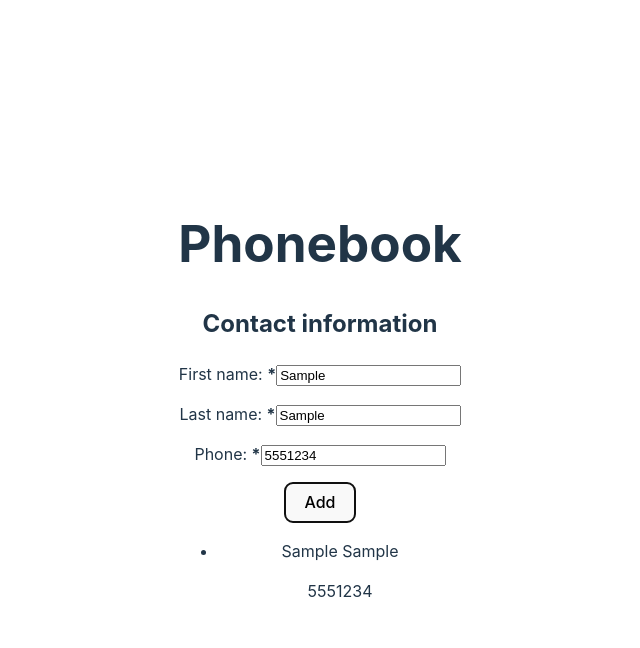
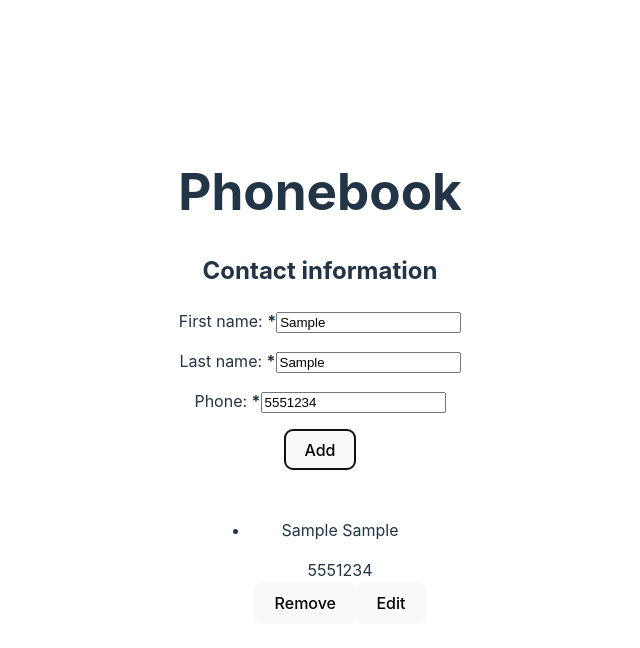
Before and after one commit to mateo-gomez/phonebook-r5, a React (Vite) app: page / in a window 1280 px wide. Both pictures are taken after typing "Sample", "Sample", "5551234" into the empty fields and a click on the button "Add". Shown: the top 648 px of the page, without its empty margins (320-960 px from the left). Built offline with nearby package versions, Linux system fonts and the light colour scheme.

Commit message:
Add contact component

```diff
--- /dev/null
+++ b/src/components/Contact.jsx
@@ -0,0 +1,21 @@
+import Button from './Button'
+
+const Contact = ({ contact, onPressRemove, onPressEdit }) => {
+  return (
+    <li key={contact.id} className='contact'>
+      <div className='contact-info'>
+        <p>
+          {contact.first_name} {contact.last_name}
+        </p>
+        <span>{contact.phone_number}</span>
+      </div>
+
+      <div className='contact-actions'>
+        <Button onPress={onPressRemove}>Remove</Button>
+        <Button onPress={onPressEdit}>Edit</Button>
+      </div>
+    </li>
+  )
+}
+
+export default Contact
--- a/src/components/ContactList.jsx
+++ b/src/components/ContactList.jsx
@@ -1,15 +1,20 @@
-const ContactList = ({ data }) => {
+import Card from './Card'
+import Contact from './Contact'
+
+const ContactList = ({ data, onPressEdit, onPressRemove }) => {
   return (
-    <ul>
-      {data.map((contact) => (
-        <li key={contact.id}>
-          <p>
-            {contact.first_name} {contact.last_name}
-          </p>
-          <span>{contact.phone_number}</span>
-        </li>
-      ))}
-    </ul>
+    <Card>
+      <ul>
+        {data.map((contact) => (
+          <Contact
+            key={contact.id}
+            contact={contact}
+            onPressEdit={onPressEdit}
+            onPressRemove={onPressRemove}
+          />
+        ))}
+      </ul>
+    </Card>
   )
 }
 
```
